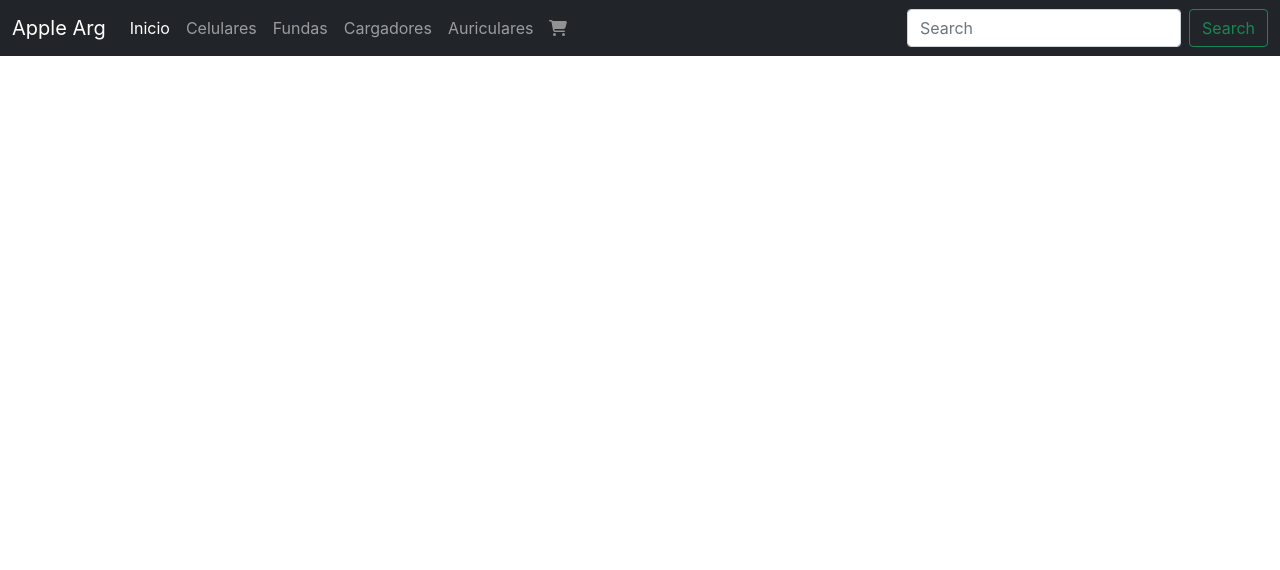
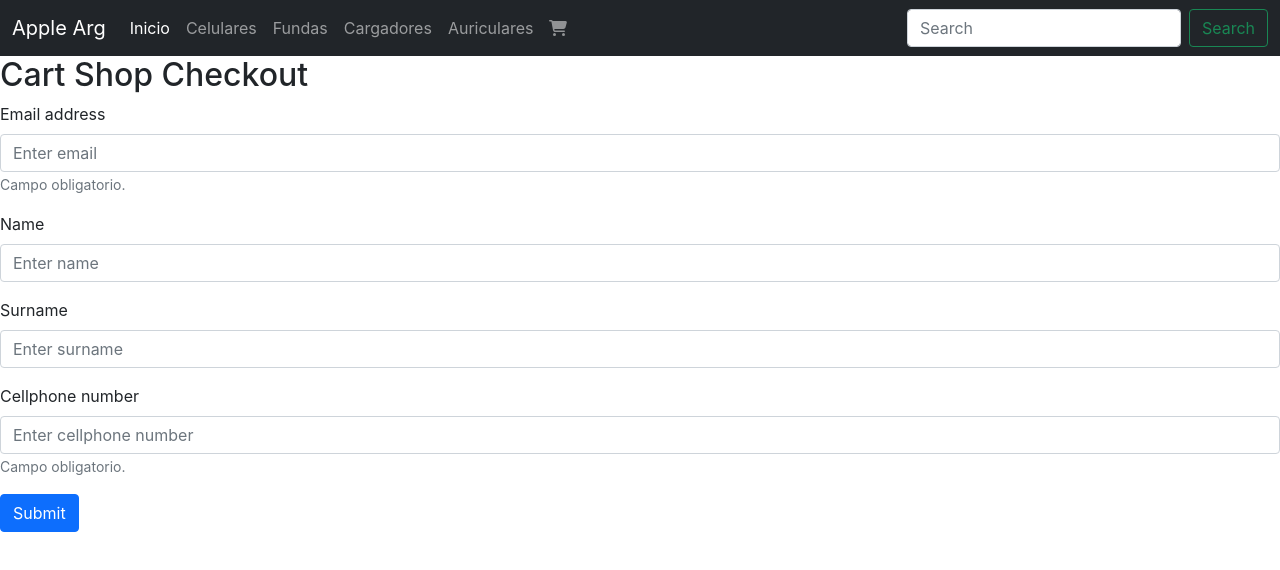
Before and after one commit to AlvaroCangaro/proyecto-reactjs, a React (Create React App) app in the folder proyecto-reactjs/: page /checkOut in a window 1280 px wide. Shown: the top 570 px of the page. Built offline with nearby package versions, Linux system fonts and the light colour scheme.

Commit message:
cartcheckout

```diff
--- a/proyecto-reactjs/src/App.js
+++ b/proyecto-reactjs/src/App.js
@@ -5,6 +5,8 @@ import NavBar from "./components/NavBar";
 import { BrowserRouter, Routes, Route } from "react-router-dom";
 import Cart from "./components/Cart";
 import CartContextProvider from "./components/CartContext";
+import CartCheckout from "./components/CartCheckout";
+
 
 
 export default function App() {
@@ -19,6 +21,7 @@ export default function App() {
             <Route path='/' element={<ItemListContainer />} />
             <Route path='/category/:categoryId' element={<ItemListContainer />} />
             <Route path='/item/:id' element={<ItemDetailContainer />} />
+            <Route exact path="/checkOut" element= {<CartCheckout />} />
             <Route path="/Cart" element={<Cart />} />
 
           </Routes>
--- a/proyecto-reactjs/src/components/Cart.jsx
+++ b/proyecto-reactjs/src/components/Cart.jsx
@@ -80,7 +80,7 @@ export default function Cart() {
                                     <div className="summary">
                                         <h3>Resumen</h3>
                                         <div className="summary-item"><span className="text">Total</span><span className="price">$ {total.reduce((prev, next) => (+prev) + (+next))}</span></div>
-                                        <Button onClick={clear} type="button" className="btn btn-primary btn-lg btn-block">Pagar</Button>
+                                        <Button as={Link} to='/checkOut' variant="outline-success" /*onClick={() => buyAll()}*/>Pagar</Button>
                                         <div>
                                             <Link to="/" className="btn btn-primary btn-lg btn-block">Seguir Comprando</Link>
                                         </div>
--- /dev/null
+++ b/proyecto-reactjs/src/components/CartCheckout.jsx
@@ -0,0 +1,85 @@
+import React, { useContext, useState } from 'react';
+import Form from 'react-bootstrap/Form';
+import Button from "react-bootstrap/Button";
+import { CartContext } from './CartContext';
+import { addDoc, collection, getFirestore, serverTimestamp } from 'firebase/firestore';
+
+export default function CartCheckout() {
+
+
+    const [emailReq, setEmailReq] = useState("");
+    const [cellphoneReq, setCellphoneReq] = useState(0);
+    const handleEmailRequired = (e) => { setEmailReq(e.target.value) }
+    const handleCellphoneRequired = (e) => { setCellphoneReq(e.target.value) }
+
+
+    const { cart, buyAll, valorTotal } = useContext(CartContext);
+    const [buyer, setBuyer] = useState({
+        name: "",
+        surname: "",
+        cellphone: "",
+        email: ""
+    });
+
+    const [checkoutId, setCheckoutId] = useState("");
+
+    console.log (buyer);
+
+    const handleOnChange = (e) => {
+        setBuyer({
+            ...buyer,
+            [e.target.name]: e.target.value
+        })
+    }
+
+    const sendOrder = () => {
+        if (emailReq === "") { alert("Complete los campos obligatorios") }
+        else if (cellphoneReq === 0) { alert("Complete los campos obligatorios") } else {
+            let orderDate = serverTimestamp();
+            const venta = {
+                buyer: buyer,
+                items: cart,
+                total: valorTotal,
+                date: orderDate
+            }
+            console.log (venta);
+            const db = getFirestore();
+            const ordersCollection = collection(db, "ventas");
+            addDoc(ordersCollection, venta).then(({ id }) => setCheckoutId(id));
+            buyAll();
+        }
+    }
+
+
+    return (
+        <>
+            <h2>Cart Shop Checkout</h2>
+            {checkoutId === "" && <>
+                <Form><Form.Group className="mb-3" controlId="formBasicEmail">
+                    <Form.Label>Email address</Form.Label>
+                    <Form.Control name='email' type="email" placeholder="Enter email" onChange={(e) => { handleOnChange(e); handleEmailRequired(e) }} required />
+                    <Form.Text className="text-muted">
+                        Campo obligatorio.
+                    </Form.Text>
+                </Form.Group>
+                    <Form.Group className="mb-3">
+                        <Form.Label>Name</Form.Label>
+                        <Form.Control name='name' type="text" placeholder="Enter name" onChange={handleOnChange} required />
+                    </Form.Group>
+                    <Form.Group className="mb-3">
+                        <Form.Label>Surname</Form.Label>
+                        <Form.Control name='surname' type="text" placeholder="Enter surname" onChange={handleOnChange} required />
+                    </Form.Group>
+                    <Form.Group className="mb-3">
+                        <Form.Label>Cellphone number</Form.Label>
+                        <Form.Control name='cellphone' type="number" placeholder="Enter cellphone number" onChange={(e) => { handleOnChange(e); handleCellphoneRequired(e) }} required />
+                        <Form.Text className="text-muted">
+                            Campo obligatorio.
+                        </Form.Text>
+                    </Form.Group></Form>
+            </>}
+            {checkoutId === "" ? <Button variant="primary" type='submit' onClick={() => sendOrder()}>Submit</Button> :
+                <h5>Id de compra: {checkoutId}, con este id podrás reclamar tu compra en caso de un imprevisto. Si quieres seguir comprando clickea en el apartado "Home" en la barra de navegación.</h5>}
+        </>
+    )
+}
--- a/proyecto-reactjs/src/components/CartContext.jsx
+++ b/proyecto-reactjs/src/components/CartContext.jsx
@@ -25,16 +25,18 @@ const CartContextProvider = ({ children }) => {
     const clear = () => setCart([]);
 
     const cant = () => {
-        return cart.reduce((total, producto) => total + producto.cantidad, 0)
+        return cart.reduce((total, producto) => total += (producto.cantidad*producto.precio), 0)
     }
 
     const cantItems = () => {
         return cart.reduce((total, producto) => total +  producto.cantidad*producto.precio,0)
     }
 
+    let valorTotal = cant();
+
     return (
         <>
-            <CartContext.Provider value={{cart, addItem, removeItem, clear,cant, cantItems }}>
+            <CartContext.Provider value={{cart, addItem, removeItem, clear,cant, cantItems, valorTotal }}>
                 {children}
             </CartContext.Provider>
         </>
```
